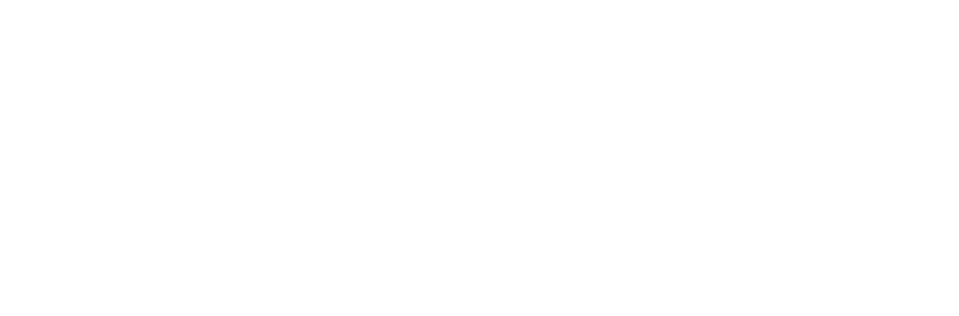
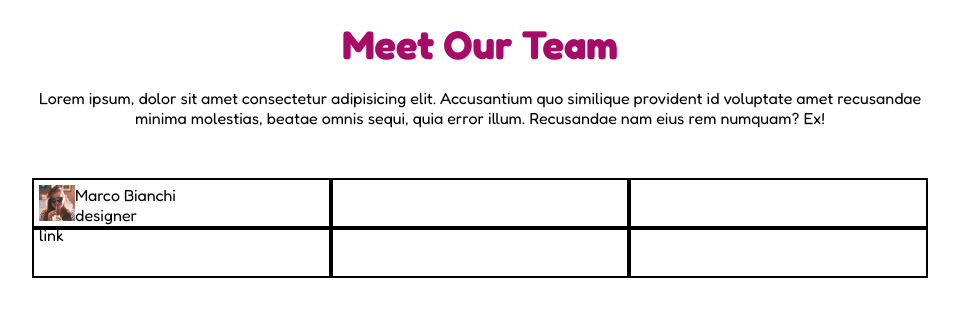
Before and after one commit to emanuelesacchetti/html-css-float-cards, a plain HTML site: page index.html in a window 1280 px wide. Shown: the whole page, without its empty margins (160-1119 px from the left). Drawn offline with Linux system fonts and the light colour scheme.

Commit message:
giochiamo con i box e il float

```diff
--- a/css/style.css
+++ b/css/style.css
@@ -5,7 +5,60 @@
 }
 
 /*degbug rules*/
+.debug .container{
+    background-color: red;
+}
 
+.debug .content{
+    height: 50px;
+    border: 2px solid black;
+}
 
 
 /*css*/
+
+body{
+    font-family: 'Fredoka', sans-serif;
+}
+
+.ext_box{
+    width: 70%;
+    margin: auto;
+
+}
+
+.title{
+    font-size: 40px;
+    font-weight: bolder;
+    margin: 20px auto;
+    color: rgb(168, 11, 103);
+    text-align: center;
+
+}
+
+.text{
+    text-align: center;
+    margin-bottom: 50px;
+}
+
+.container{
+    width: 100%;
+}
+
+.content{
+    width: calc(100% / 3);
+    float: left;
+    padding: 5px;
+    height: 300px;
+}
+
+.schedule {
+    width: 100%;
+    height: 100%;
+}
+
+.schedule img {
+    height: 100%;
+    background-color: rgb(9, 1, 16);
+    float: left;
+}
--- a/index.html
+++ b/index.html
@@ -5,9 +5,36 @@
     <meta http-equiv="X-UA-Compatible" content="IE=edge">
     <meta name="viewport" content="width=device-width, initial-scale=1.0">
     <title>float cards</title>
+    <link rel="preconnect" href="https://fonts.googleapis.com">
+    <link rel="preconnect" href="https://fonts.gstatic.com" crossorigin>
+    <link href="https://fonts.googleapis.com/css2?family=Fredoka:wght@300;400;500;600;700&display=swap" rel="stylesheet">
     <link rel="stylesheet" href="css/style.css">
 </head>
-<body>
+<body class="debug">
+    <div class="ext_box">
+        <div class="title">
+            Meet Our Team
+        </div>
+        <div class="text">
+            Lorem ipsum, dolor sit amet consectetur adipisicing elit. Accusantium quo similique provident id voluptate amet recusandae minima molestias, beatae omnis sequi, quia error illum. Recusandae nam eius rem numquam? Ex!
+        </div>
+        <div class="container">
+            <div class="content">
+                <div class="schedule">
+                    <img src="img/female1.png" alt="">
+                    <div>Marco Bianchi</div>
+                    <div>designer</div>
+                    <div>link</div>
+                </div>
+            </div>
+            <div class="content"></div>
+            <div class="content"></div>
+            <div class="content"></div>
+            <div class="content"></div>
+            <div class="content"></div>
 
+
+        </div>
+    </div>
 </body>
 </html>
```
